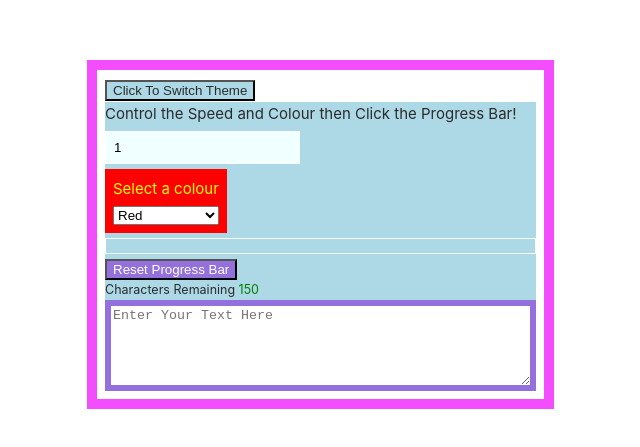
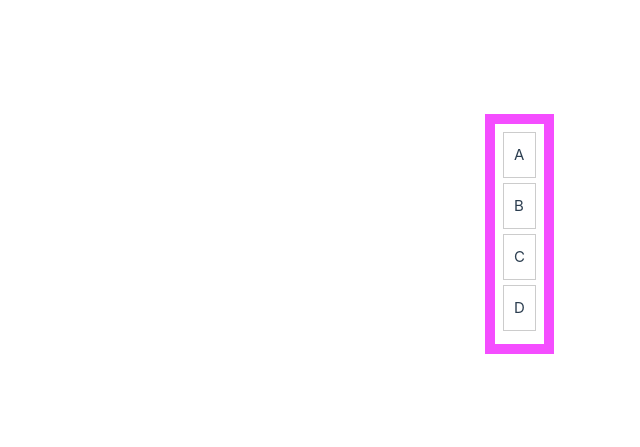
Before and after one commit to MSA0202/vue-minis, a Vue app: page / in a window 1280 px wide. Shown: the part 161-608 px from the top of the page, without its empty margins (86-726 px from the left). Built offline with nearby package versions, Linux system fonts and the light colour scheme.

Commit message:
Task 13 - Implement a 'drag and replace' list type

```diff
--- a/src/App.vue
+++ b/src/App.vue
@@ -22,6 +22,7 @@ import BaseToast from "@/components/task10-basetoastnotification/BaseToast.vue";
 import KeepToastAlive from "@/components/task10-basetoastnotification/KeepToastAlive.vue";
 import BaseForm from "@/components/task11-form/BaseForm.vue";
 import LightDarkThemView from "@/components/task12-lightdarktheme/LightDarkThemView.vue";
+import DragDropAndReplaceList from "@/components/task13-draganddrop/DragDropAndReplaceList.vue";
 </script>
 
 <template>
@@ -43,7 +44,8 @@ import LightDarkThemView from "@/components/task12-lightdarktheme/LightDarkThemV
 <!--    <BaseProgressBar/>-->
 <!--    <KeepToastAlive/>-->
 <!--    <BaseForm/>-->
-    <LightDarkThemView />
+<!--    <LightDarkThemView />-->
+    <DragDropAndReplaceList />
   </div>
 </template>
 
--- /dev/null
+++ b/src/components/task13-draganddrop/DragDropAndReplaceList.vue
@@ -0,0 +1,41 @@
+<template>
+  <div>
+    <div class="item"
+        v-for="(item, index) in items"
+         :key="item"
+         draggable="true"
+         @dragstart="draggedItemIndex = index"
+         @dragover.prevent
+         @drop="handleDropping(index)"
+    >
+      {{ item }}
+    </div>
+  </div>
+</template>
+
+<script setup lang="ts">
+import { ref } from "vue";
+
+const items = ref(["A", "B", "C", "D"]);
+const draggedItemIndex = ref<number | null>(null);
+
+function handleDropping(dropIndex: number)
+{
+  if (draggedItemIndex.value == null) return;
+
+  console.log("Item index chose ", draggedItemIndex.value, items.value[draggedItemIndex.value]);
+  console.log("Item at drop index: ", dropIndex, items.value[dropIndex]);
+
+  // Replacing
+  const tmp = items.value[draggedItemIndex.value];
+  items.value[draggedItemIndex.value] = items.value[dropIndex];
+  items.value[dropIndex] = tmp;
+}
+</script>
+
+<style scoped>
+.item
+{
+  padding: 10px; border: 1px solid #ccc; margin-bottom: 5px; cursor: grab;
+}
+</style>
```
